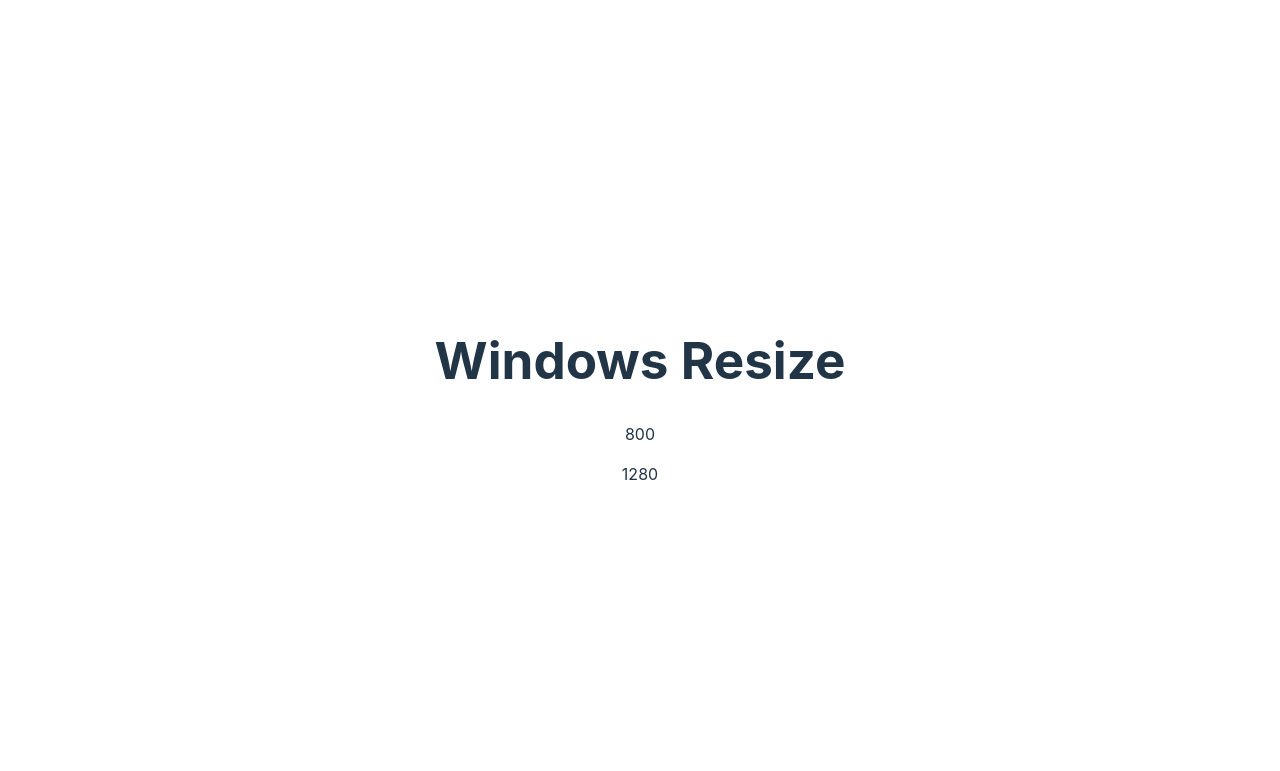
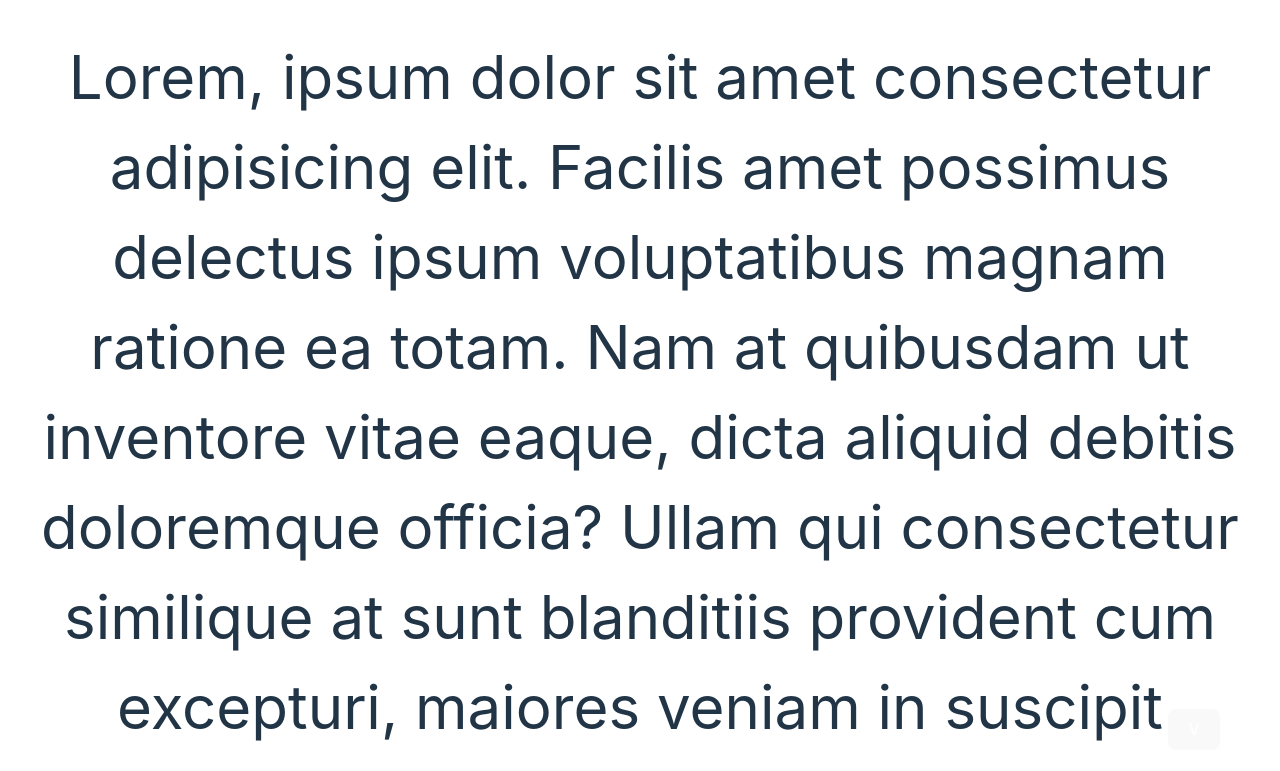
Before and after one commit to iamtayyab007/25-react-projects, a React (Vite) app: page / in a window 1280 px wide. Shown: the top 771 px of the page. Built offline with nearby package versions, Linux system fonts and the light colour scheme.

Commit message:
project ScrollTopBottom project completed

```diff
--- a/src/App.jsx
+++ b/src/App.jsx
@@ -22,6 +22,7 @@ import FeatureFlagGlobalState from "./Components/feature-flag/context";
 import { TestData } from "./Components/Use-Fetch-Hook/TestData";
 import { UseOnClickOutsideTest } from "./Components/use-outside-click";
 import { Test } from "./Components/use-window-resize/test";
+import { ScrollingTopBottom } from "./Components/scroll-to-top-bottom";
 
 function App() {
   return (
@@ -78,9 +79,12 @@ function App() {
 
 
       <UseOnClickOutsideTest />
+
+
+      <Test />
       */}
 
-      <Test />
+      <ScrollingTopBottom />
     </>
   );
 }
--- /dev/null
+++ b/src/Components/scroll-to-top-bottom/index.jsx
@@ -0,0 +1,38 @@
+import React from "react";
+import "./style.css";
+import { useState } from "react";
+
+export const ScrollingTopBottom = () => {
+  const [scrolledValue, setScrolledValue] = useState("");
+  const handleClick = () => {
+    if (window.scrollY === 0) {
+      window.scrollTo({ top: document.documentElement.scrollHeight });
+      setScrolledValue(100);
+    } else {
+      window.scrollTo({ top: 0 });
+      setScrolledValue(0);
+    }
+  };
+  return (
+    <div className="btn-container">
+      <div className="txt">
+        Lorem, ipsum dolor sit amet consectetur adipisicing elit. Facilis amet
+        possimus delectus ipsum voluptatibus magnam ratione ea totam. Nam at
+        quibusdam ut inventore vitae eaque, dicta aliquid debitis doloremque
+        officia? Ullam qui consectetur similique at sunt blanditiis provident
+        cum excepturi, maiores veniam in suscipit recusandae, doloribus soluta
+        quas facilis doloremque, minus mollitia? Asperiores, non quibusdam animi
+        exercitationem eos minima fugiat! Nisi deleniti molestias maiores eos.
+        Ipsum fugit ad unde consectetur omnis architecto repellat! Odio rem
+        totam velit tempore officiis vitae eius quibusdam animi illum delectus
+        consequatur consectetur, maxime nobis nam?
+      </div>
+
+      <div className="button">
+        <button onClick={handleClick}>
+          {scrolledValue === 100 ? "^" : "V"}
+        </button>
+      </div>
+    </div>
+  );
+};
--- /dev/null
+++ b/src/Components/scroll-to-top-bottom/style.css
@@ -0,0 +1,21 @@
+.btn-container {
+  width: 100%;
+  height: 100vh;
+  position: relative;
+}
+
+.button {
+  position: fixed; /* Position relative to the viewport */
+  bottom: 20px; /* Distance from the bottom of the viewport */
+  right: 20px; /* Distance from the right side of the viewport */
+  padding: 10px 20px;
+
+  color: white;
+  border: none;
+  border-radius: 5px;
+  cursor: pointer;
+}
+
+.txt {
+  font-size: 60px;
+}
```
